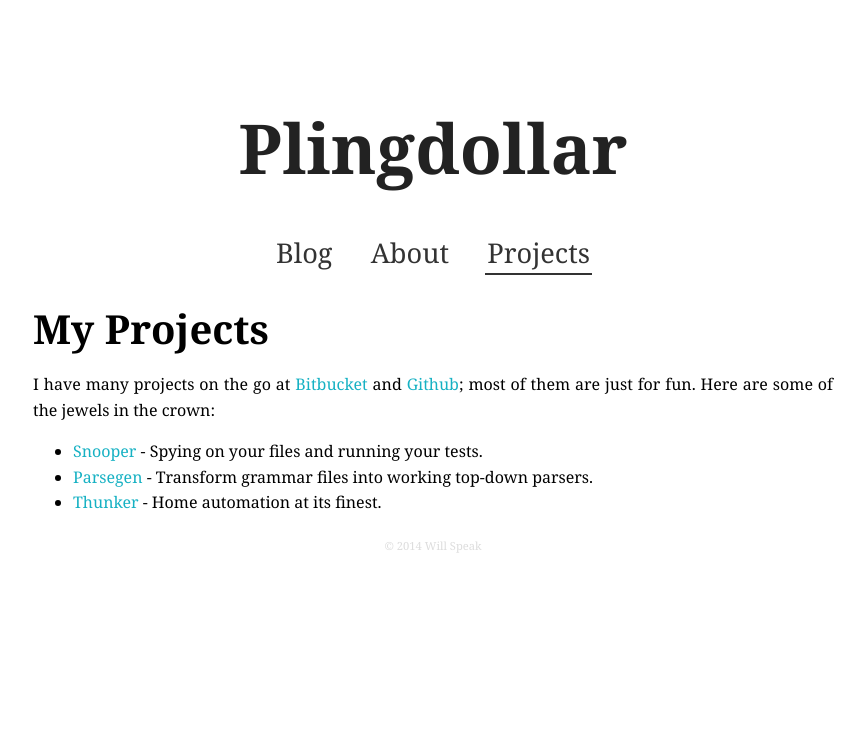
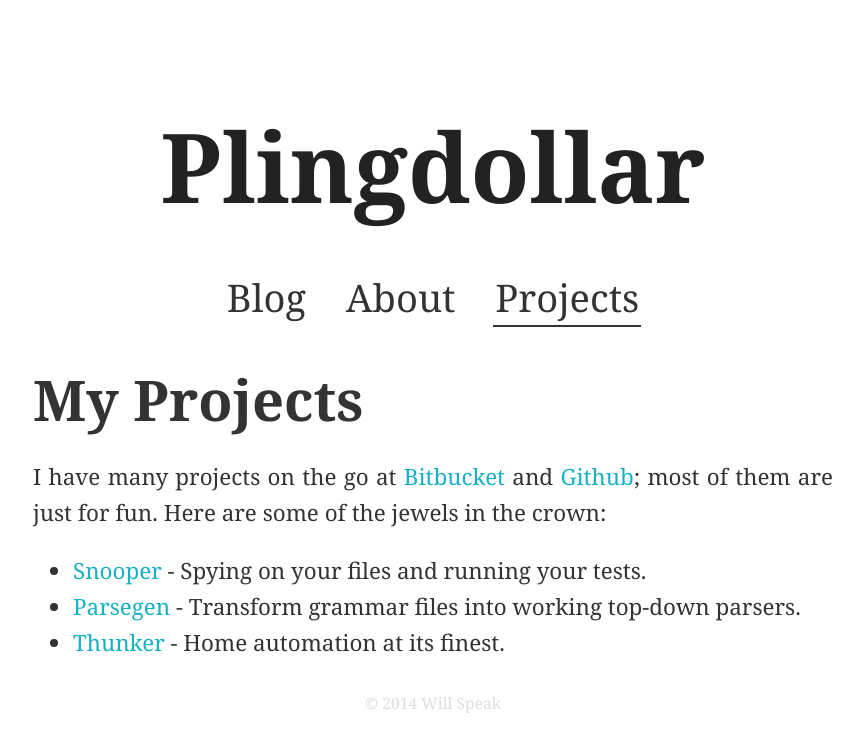
Before and after one commit to iwillspeak/iwillspeak.github.io, a Jekyll site: the page built from projects.md, in a window 1280 px wide. Shown: the top 752 px of the page, without its empty margins (207-1072 px from the left). Built offline with Jekyll 4.4.1, drawn with Linux system fonts in a browser that asks for light colours.

Commit message:
Fix Up after Merge
Missed a bit :-/

```diff
--- a/css/common.css
+++ b/css/common.css
@@ -45,9 +45,9 @@
 	font: 1.4em Georgia, "Bookman Old Style", Times, Serif;
 }
 
-body, body p {
+body, body {
 	background: #FFF none;
-	font: 1em Georgia, "Bookman Old Style", Times, Serif;
+	color: #333;
 }
 
 section#main {
```
